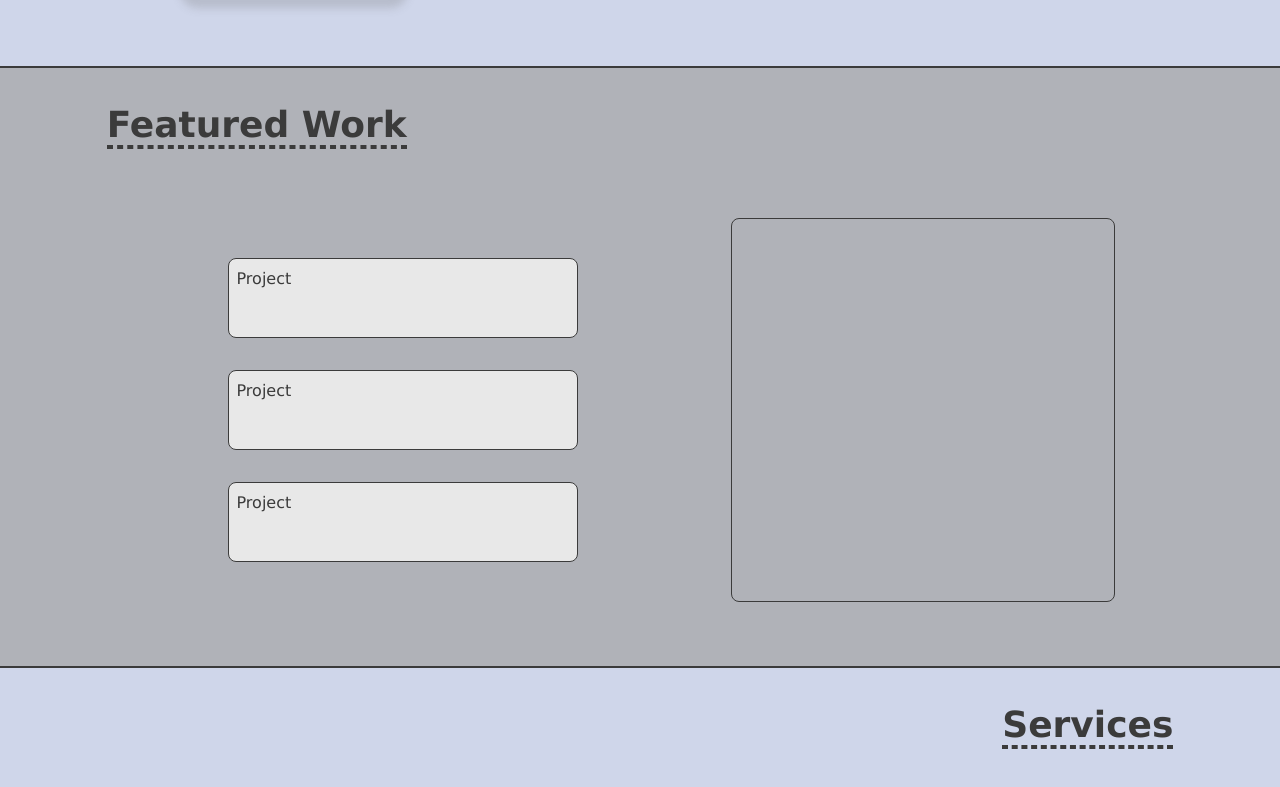
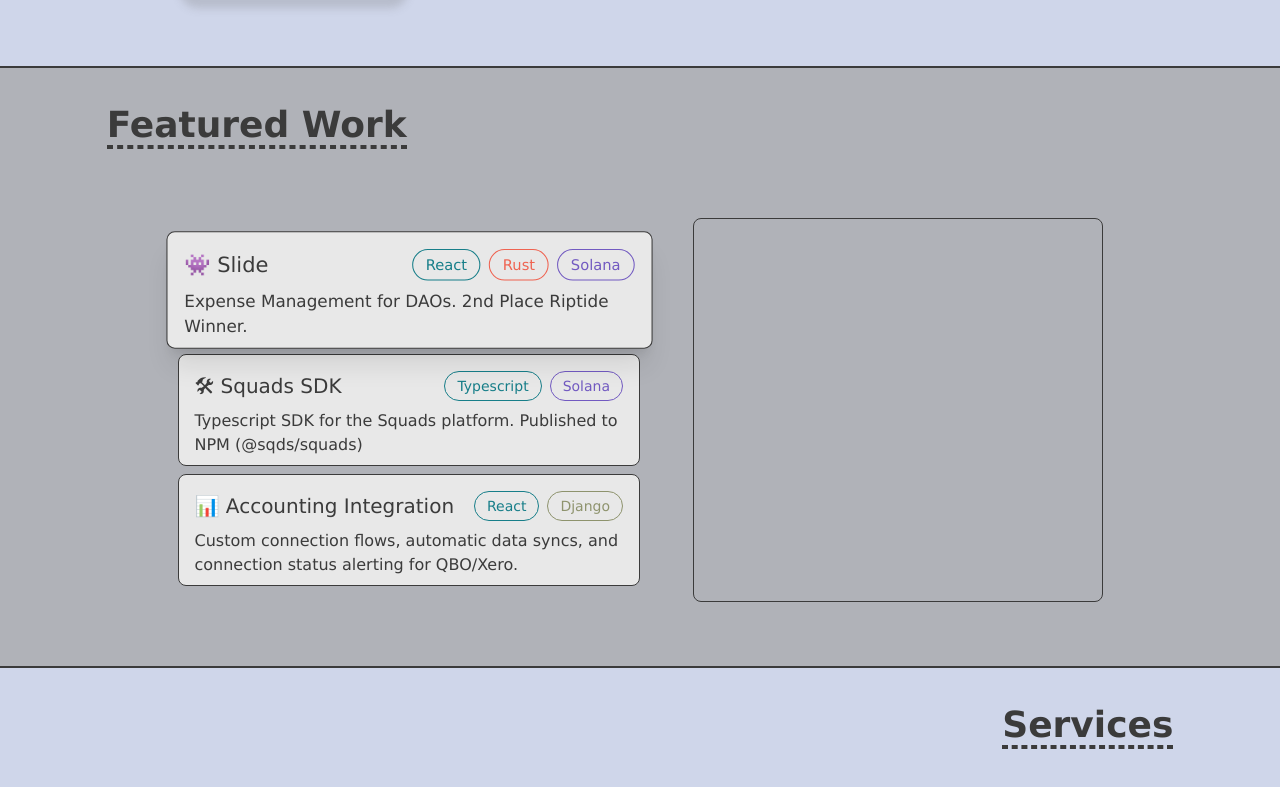
Before and after one commit to emdoyle/personal-site, a Next.js app: page / in a window 1280 px wide. Shown: the part 413-1200 px from the top of the page. Built offline with nearby package versions, Linux system fonts and the light colour scheme.

Commit message:
Add selector content to Featured Work section

```diff
--- /dev/null
+++ b/components/Pill.tsx
@@ -0,0 +1,19 @@
+import React from "react";
+
+type Props = {
+  children?: React.ReactNode;
+  colors?: string;
+};
+
+export const Pill: React.FC<Props> = ({
+  children,
+  colors = "border-black text-black",
+}) => {
+  return (
+    <div
+      className={`rounded-3xl bg-transparent border ${colors} py-1 px-3 text-center text-sm`}
+    >
+      {children}
+    </div>
+  );
+};
--- a/pages/index.tsx
+++ b/pages/index.tsx
@@ -7,10 +7,21 @@ import { Content } from "../components/Content";
 import { Footer } from "../components/Footer";
 import { Section } from "../components/Section";
 import { useMediaQuery } from "../hooks/useMediaQuery";
+import { Pill } from "../components/Pill";
+import { useState } from "react";
+
+enum Work {
+  Slide = 1,
+  Squads,
+  Accounting,
+}
 
 export default function Home() {
   // equivalent to 'lg' breakpoint in Tailwind
   const wideScreen = useMediaQuery("(min-width: 1024px)");
+
+  const [selectedWork, setSelectedWork] = useState<Work>(Work.Slide);
+
   return (
     <Container>
       <Head>
@@ -52,7 +63,7 @@ export default function Home() {
             </div>
           </div>
         </Section>
-        <Section height="h-[600px]">
+        <Section height="h-[1000px] lg:h-[600px]">
           <div className="flex flex-col justify-start items-center h-full">
             <div className="flex justify-start items-center h-24 w-5/6 sm:max-w-[1100px] pb-8">
               <div>
@@ -62,21 +73,75 @@ export default function Home() {
                 <hr className="border-2 border-dashed border-smoke" />
               </div>
             </div>
-            <div className="h-full flex flex-wrap gap-4 justify-center lg:justify-between items-center w-5/6 max-w-[950px]">
-              {wideScreen && (
-                <div className="flex flex-col w-1/2 justify-center items-center gap-8">
-                  <div className="w-5/6 max-w-[350px] h-20 p-2 rounded-lg border border-smoke bg-offwhite">
-                    Project
-                  </div>
-                  <div className="w-5/6 max-w-[350px] h-20 p-2 rounded-lg border border-smoke bg-offwhite">
-                    Project
-                  </div>
-                  <div className="w-5/6 max-w-[350px] h-20 p-2 rounded-lg border border-smoke bg-offwhite">
-                    Project
+            <div className="h-full flex flex-wrap-reverse gap-2 justify-center lg:justify-between items-center w-full max-w-[925px]">
+              <div className="flex flex-col w-1/2 justify-center items-center gap-2">
+                <div
+                  className={`w-full max-w-[500px] h-28 p-4 rounded-lg border border-smoke bg-offwhite hover:scale-105 active:scale-100 cursor-pointer ${
+                    selectedWork == Work.Slide ? "scale-105 shadow-xl" : ""
+                  }`}
+                  onClick={() => setSelectedWork(Work.Slide)}
+                >
+                  <div className="flex flex-col justify-center items-start gap-2">
+                    <div className="w-full flex justify-between items-center gap-4">
+                      <p className="text-xl">👾 Slide</p>
+                      <div className="flex justify-between items-center gap-2">
+                        <Pill colors="border-ocean text-ocean">React</Pill>
+                        <Pill colors="border-crab text-crab">Rust</Pill>
+                        <Pill colors="border-royal text-royal">Solana</Pill>
+                      </div>
+                    </div>
+                    <p>
+                      Expense Management for DAOs. 2nd Place Riptide Winner.
+                    </p>
                   </div>
                 </div>
-              )}
-              <div className="h-96 w-96 border border-smoke rounded-lg" />
+                <div
+                  className={`w-full max-w-[500px] h-28 p-4 rounded-lg border border-smoke bg-offwhite hover:scale-105 active:scale-100 cursor-pointer ${
+                    selectedWork == Work.Squads ? "scale-105 shadow-xl" : ""
+                  }`}
+                  onClick={() => setSelectedWork(Work.Squads)}
+                >
+                  <div className="flex flex-col justify-center items-start gap-2">
+                    <div className="w-full flex justify-between items-center gap-4">
+                      <p className="text-xl">🛠 Squads SDK</p>
+                      <div className="flex justify-between items-center gap-2">
+                        <Pill colors="border-ocean text-ocean">Typescript</Pill>
+                        <Pill colors="border-royal text-royal">Solana</Pill>
+                      </div>
+                    </div>
+                    <p>
+                      Typescript SDK for the Squads platform. Published to NPM
+                      (@sqds/squads)
+                    </p>
+                  </div>
+                </div>
+                <div
+                  className={`w-full max-w-[500px] h-28 p-4 rounded-lg border border-smoke bg-offwhite hover:scale-105 active:scale-100 cursor-pointer ${
+                    selectedWork == Work.Accounting ? "scale-105 shadow-xl" : ""
+                  }`}
+                  onClick={() => setSelectedWork(Work.Accounting)}
+                >
+                  <div className="flex flex-col justify-center items-start gap-2">
+                    <div className="w-full flex justify-between items-center gap-4">
+                      <p className="text-xl">📊 Accounting Integration</p>
+                      <div className="flex justify-between items-center gap-2">
+                        <Pill colors="border-ocean text-ocean">React</Pill>
+                        <Pill colors="border-snake text-snake">Django</Pill>
+                      </div>
+                    </div>
+                    <p>
+                      Custom connection flows, automatic data syncs, and
+                      connection status alerting for QBO/Xero.
+                    </p>
+                  </div>
+                </div>
+              </div>
+
+              {/* at sm-lg breakpoint range, ~145px added to width, past lg ~30px */}
+              {/* this means fixed left/right can appear as ~70px width when sm-lg */}
+              {/* once below sm breakpoint, needs to be transparent overlap */}
+              {/* once above lg breakpoint, side selectors show up and we have some additional space for text size */}
+              <div className="h-96 w-96 sm:w-[525px] lg:w-[410px] border border-smoke rounded-lg" />
             </div>
           </div>
         </Section>
--- a/tailwind.config.js
+++ b/tailwind.config.js
@@ -11,7 +11,11 @@ module.exports = {
         ash: "#7D7E75",
         steel: "#B0B2B8",
         coolblue: "#CFD6EA",
+        ocean: "#177E89",
         offwhite: "#E8E8E8",
+        royal: "#725AC1",
+        crab: "#EF6351",
+        snake: "#8E936D",
       },
     },
   },
```
